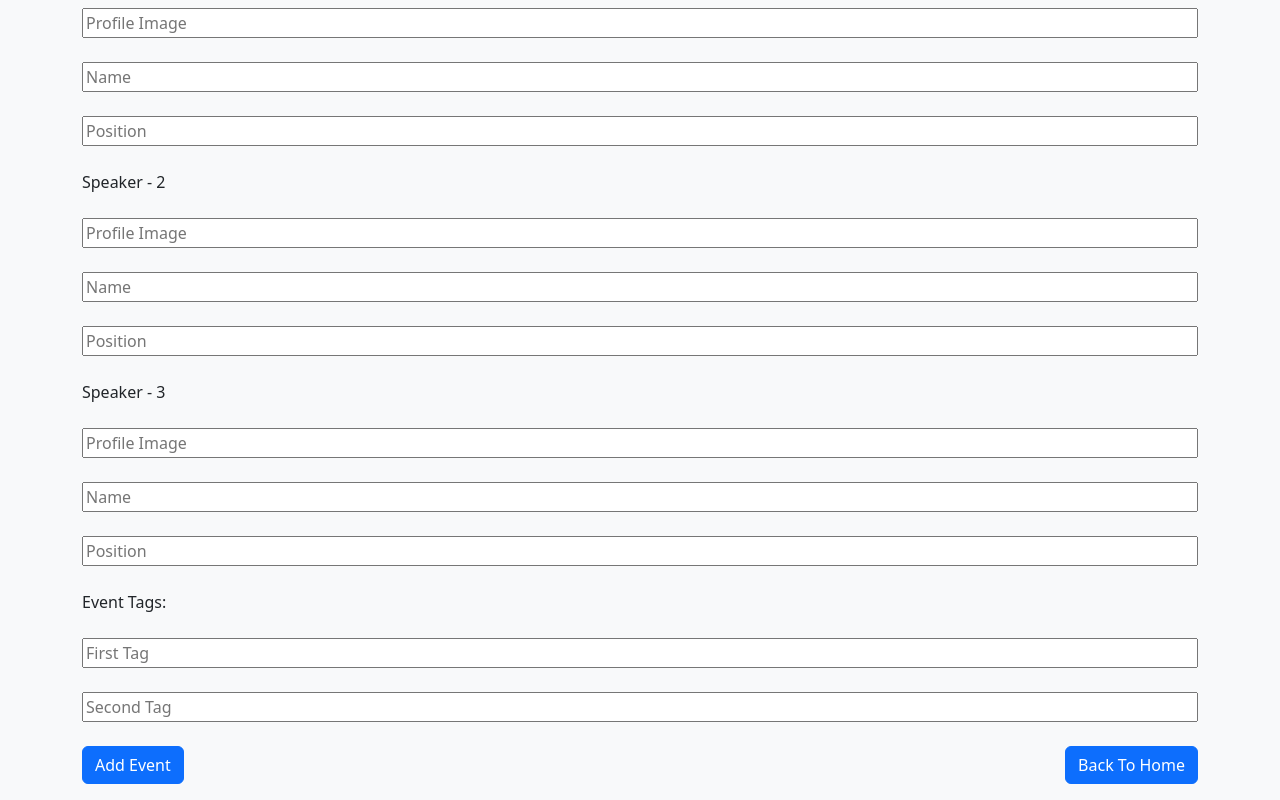
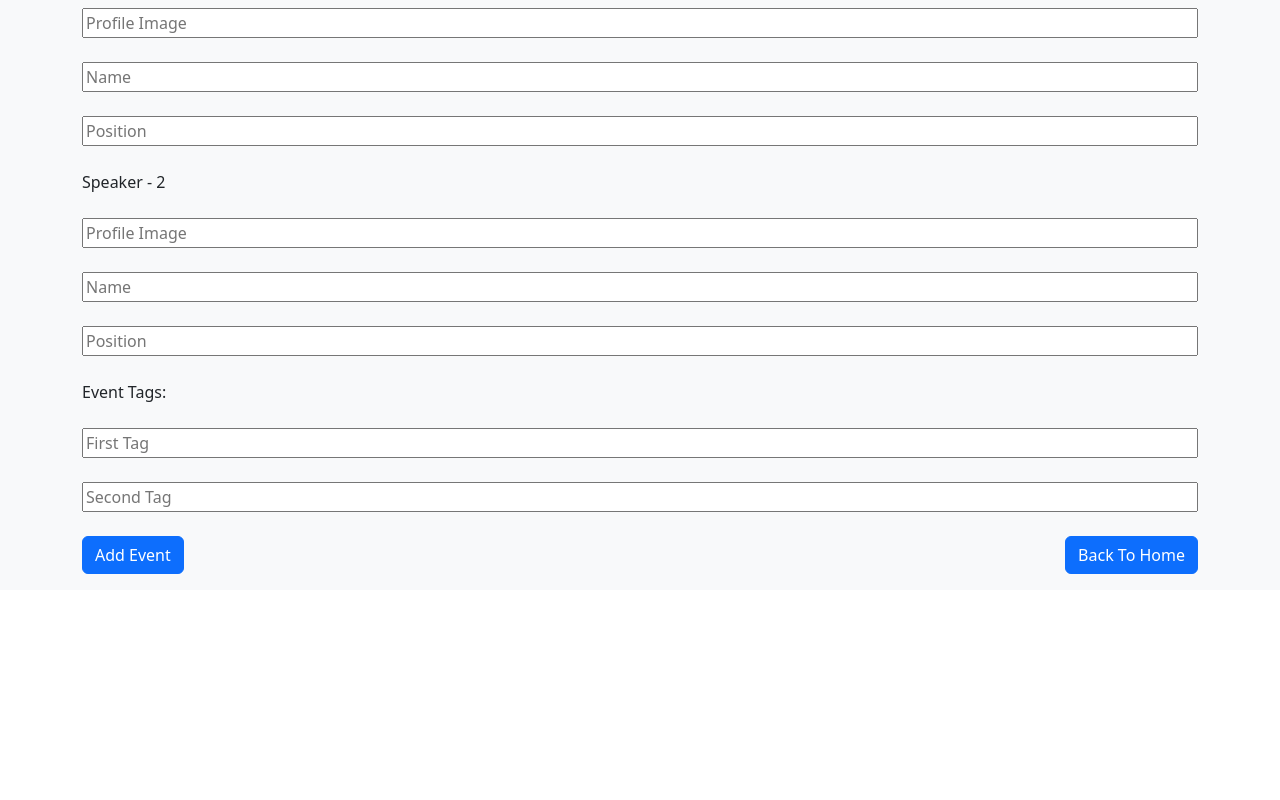
Before and after one commit to Ak4Das/BI-Assignment-Frontend, a React (Vite) app: page /addEvent in a window 1280 px wide. Shown: the part 1150-1950 px from the top of the page. After the commit the page ends 1740 px from the top, so only its background shows below. Built offline with nearby package versions, Linux system fonts and the light colour scheme.

Commit message:
Fix: Style glitches and update styles

```diff
--- a/src/App.css
+++ b/src/App.css
@@ -1,42 +1,4 @@
-/* #root {
-  max-width: 1280px;
-  margin: 0 auto;
-  padding: 2rem;
-  text-align: center;
+@font-face {
+  font-family: lexendDeca;
+  src:url("../Poppins-BoldItalic.ttf")
 }
-
-.logo {
-  height: 6em;
-  padding: 1.5em;
-  will-change: filter;
-  transition: filter 300ms;
-}
-.logo:hover {
-  filter: drop-shadow(0 0 2em #646cffaa);
-}
-.logo.react:hover {
-  filter: drop-shadow(0 0 2em #61dafbaa);
-}
-
-@keyframes logo-spin {
-  from {
-    transform: rotate(0deg);
-  }
-  to {
-    transform: rotate(360deg);
-  }
-}
-
-@media (prefers-reduced-motion: no-preference) {
-  a:nth-of-type(2) .logo {
-    animation: logo-spin infinite 20s linear;
-  }
-}
-
-.card {
-  padding: 2em;
-}
-
-.read-the-docs {
-  color: #888;
-} */
--- a/src/App.jsx
+++ b/src/App.jsx
@@ -9,7 +9,7 @@ import { Link } from "react-router-dom"
 async function getAllEvents(setEvent) {
   try {
     const response = await fetch(
-      "https://bi-assignment-backend-mz1c.vercel.app/events"
+      "https://bi-assignment-backend-mz1c.vercel.app/events",
     )
     if (response.ok) {
       const data = await response.json()
@@ -59,8 +59,8 @@ function App() {
           (event) =>
             event.title.toLowerCase().includes(search.toLowerCase()) ||
             event.eventTags.find((tag) =>
-              tag.toLowerCase().includes(search.toLowerCase())
-            )
+              tag.toLowerCase().includes(search.toLowerCase()),
+            ),
         )
 
   function handleChange(e) {
@@ -70,13 +70,13 @@ function App() {
   return (
     <>
       <Header setSearch={setSearch} />
-      <main className="bg-body-tertiary">
+      <main className="bg-body-tertiary" style={{ minHeight: "100vh" }}>
         <div className="container">
           <div className="d-flex justify-content-between py-3">
             <h3 className="fw-bold">Meetup Events</h3>
             <select
               id="eventType"
-              className="border border-0"
+              className="border border-0 px-2 py-2"
               onChange={handleChange}
             >
               <option value="">Select Event Type</option>
@@ -101,8 +101,8 @@ function App() {
                       style={{ height: "220px", objectFit: "cover" }}
                     />
                     <p
-                      className="m-0 position-absolute bg-light"
-                      style={{ top: "10px", left: "10px" }}
+                      className="m-0 position-absolute bg-light px-2 rounded-pill"
+                      style={{ top: "15px", left: "15px", fontSize: "12px" }}
                     >
                       {event.type} Event
                     </p>
--- a/src/components/Header.jsx
+++ b/src/components/Header.jsx
@@ -11,10 +11,11 @@ export default function Header({ setSearch }) {
       <div className="container">
         <nav className="navbar py-3">
           <div className="container-fluid">
-            <a className="navbar-brand text-danger">Meetup</a>
+            <a className="navbar-brand text-danger" style={{fontFamily:"lexendDeca"}}>Meetup</a>
             <form className="d-flex" role="search">
               <input
-                className="form-control me-2"
+                className="form-control me-4"
+                style={{width:"250px"}}
                 type="search"
                 placeholder="Search by event title and tags"
                 aria-label="Search"
--- a/src/pages/AddEventForm.jsx
+++ b/src/pages/AddEventForm.jsx
@@ -30,9 +30,6 @@ export default function AddEventForm() {
   const [speaker2ProfileImage, setSpeaker2ProfileImage] = useState("")
   const [speaker2Name, setSpeaker2Name] = useState("")
   const [speaker2Position, setSpeaker2Position] = useState("")
-  const [speaker3ProfileImage, setSpeaker3ProfileImage] = useState("")
-  const [speaker3Name, setSpeaker3Name] = useState("")
-  const [speaker3Position, setSpeaker3Position] = useState("")
   const [firstTag, setFirstTag] = useState("")
   const [secondTag, setSecondTag] = useState("")
 
@@ -77,15 +74,6 @@ export default function AddEventForm() {
     if (name === "speaker2Position") {
       setSpeaker2Position(value)
     }
-    if (name === "speaker3ProfileImage") {
-      setSpeaker3ProfileImage(value)
-    }
-    if (name === "speaker3Name") {
-      setSpeaker3Name(value)
-    }
-    if (name === "speaker3Position") {
-      setSpeaker3Position(value)
-    }
     if (name === "firstTag") {
       setFirstTag(value)
     }
@@ -116,11 +104,6 @@ export default function AddEventForm() {
             profileImage: speaker2ProfileImage,
             name: speaker2Name,
             position: speaker2Position,
-          },
-          {
-            profileImage: speaker3ProfileImage,
-            name: speaker3Name,
-            position: speaker3Position,
           },
         ],
         eventTags: [firstTag, secondTag],
@@ -366,39 +349,6 @@ export default function AddEventForm() {
             />
             <br />
             <br />
-            <label htmlFor="speaker3">Speaker - 3</label>
-            <br />
-            <br />
-            <input
-              type="text"
-              placeholder="Profile Image"
-              id="speaker3"
-              name="speaker3ProfileImage"
-              className="w-100"
-              onChange={handleChangeTwo}
-            />
-            <br />
-            <br />
-            <input
-              type="text"
-              placeholder="Name"
-              id="speaker3"
-              name="speaker3Name"
-              className="w-100"
-              onChange={handleChangeTwo}
-            />
-            <br />
-            <br />
-            <input
-              type="text"
-              placeholder="Position"
-              id="speaker3"
-              name="speaker3Position"
-              className="w-100"
-              onChange={handleChangeTwo}
-            />
-            <br />
-            <br />
             <label htmlFor="eventTag">Event Tags: </label>
             <br />
             <br />
--- a/src/pages/EventDetails.jsx
+++ b/src/pages/EventDetails.jsx
@@ -38,7 +38,7 @@ export default function EventDetails() {
         <div className="container">
           <nav className="navbar py-3">
             <div className="container-fluid">
-              <NavLink to="/" className="navbar-brand text-danger">
+              <NavLink to="/" className="navbar-brand text-danger" style={{fontFamily:"lexendDeca"}}>
                 Meetup
               </NavLink>
             </div>
@@ -47,14 +47,14 @@ export default function EventDetails() {
         </div>
       </header>
       {event && (
-        <main className="bg-body-tertiary py-4">
+        <main className="bg-body-tertiary py-4" style={{minHeight:"100vh"}}>
           <div className="container">
             <div
               className="d-md-flex justify-content-between"
               style={{ gap: "100px" }}
             >
               <section>
-                <h2>{event.title}</h2>
+                <h1>{event.title}</h1>
                 <p className="m-0">Hosted By: </p>
                 <p className="m-0 mb-3 fw-bold">{event.hostedBy}</p>
                 <p className="m-0">Type: </p>
@@ -62,16 +62,7 @@ export default function EventDetails() {
                 <img src={event.bannerUrl} alt="" className="img-fluid"/>
                 <p className="fs-3 fw-bold mt-3">Details: </p>
                 <p style={{ maxWidth: "900px" }}>
-                  Lorem Ipsum is simply dummy text of the printing and
-                  typesetting industry. Lorem Ipsum has been the industry's
-                  standard dummy text ever since the 1500s, when an unknown
-                  printer took a galley of type and scrambled it to make a type
-                  specimen book. It has survived not only five centuries, but
-                  also the leap into electronic typesetting, remaining
-                  essentially unchanged. It was popularised in the 1960s with
-                  the release of Letraset sheets containing Lorem Ipsum
-                  passages, and more recently with desktop publishing software
-                  like Aldus PageMaker including versions of Lorem Ipsum.
+                  {event.details}
                 </p>
                 <p className="fs-3 fw-bold">Additional Information: </p>
                 <p>
```
Also changed, not shown: Poppins-BoldItalic.ttf (added).
